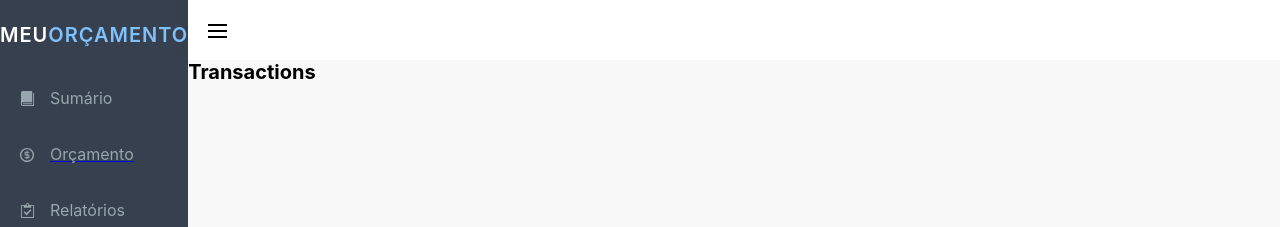
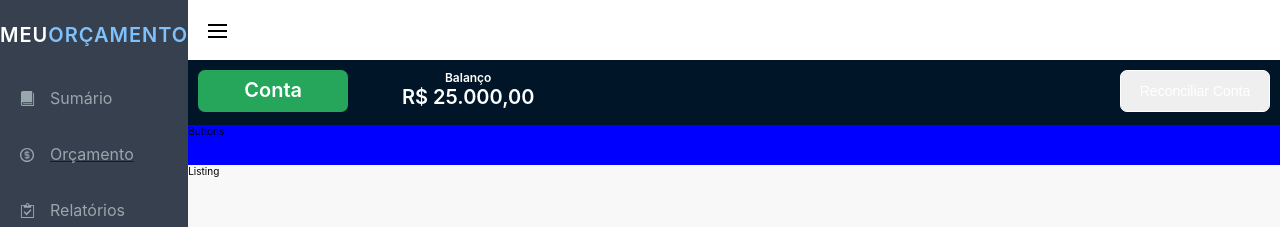
Before and after one commit to vinicius0197/ruble-front, a React (Create React App) app: page /transactions in a window 1280 px wide. Shown: the top 227 px of the page. Built offline with nearby package versions, Linux system fonts and the light colour scheme; no server answers.

Commit message:
adding transaction page basic styling

```diff
--- a/src/components/Transaction/index.css
+++ b/src/components/Transaction/index.css
@@ -0,0 +1,72 @@
+.account {
+    display: flex;
+    flex-direction: column;
+}
+
+.account__header {
+    background-color: #001628;
+    height: 6.5rem;
+    display: flex;
+    justify-content: space-between;
+}
+
+.account__details {
+    display: flex;
+}
+
+.account__name {
+    background-color: #26a65b;
+    height: 4.2rem;
+    width: 15rem;
+    margin-left: 1rem;
+    margin-top: 1rem;
+    color: white;
+    text-align: center;
+    vertical-align: middle;
+    line-height: 4rem;
+    font-weight: 600;
+    font-size: 2rem;
+    border-radius: 0.7rem;
+}
+
+.account__text {
+    display: inline-block;
+}
+
+.account__balance {
+    height: 4.2rem;
+    width: 15rem;
+    margin-top: 1rem;
+    margin-left: 4.5rem;
+    color: white;
+    text-align: center;
+    font-size: 1.2rem;
+    font-weight: 600;
+}
+
+.account__balance-value {
+    font-size: 2rem;
+}
+
+.account__reconcile {
+    width: 15rem;
+    height: 4.2rem;
+    margin-top: 1rem;
+    margin-right: 1rem;
+    color: white;
+    border: 1px solid white;
+    text-align: center;
+    vertical-align: middle;
+    line-height: 4rem;
+    border-radius: 0.7rem;
+    font-size: 1.4rem;
+}
+
+.account__buttons {
+    background-color: blue;
+    height: 4rem;
+}
+
+.account__listing {
+
+}
--- a/src/components/Transaction/index.js
+++ b/src/components/Transaction/index.js
@@ -1,4 +1,5 @@
 import React, { Component } from 'react';
+import "./index.css";
 
 export default class Transaction extends Component {
   constructor(props) {
@@ -7,7 +8,22 @@ export default class Transaction extends Component {
   render() {
     console.log(this.props.account);
     return(
-      <h1>Transactions</h1>
+      <div className="account">
+        <div className="account__header">
+          <div className="account__details">
+            <div className="account__name">
+              <span className="account__text">Conta</span>
+            </div>
+            <div className="account__balance">
+              <span>Balanço</span>
+              <div className="account__balance-value">R$ 25.000,00</div>
+            </div>
+          </div>
+          <button className="account__reconcile">Reconciliar Conta</button>
+        </div>
+        <div className="account__buttons">Buttons</div>
+        <div className="account__listing">Listing</div>
+      </div>
     );
   }
 }
```
